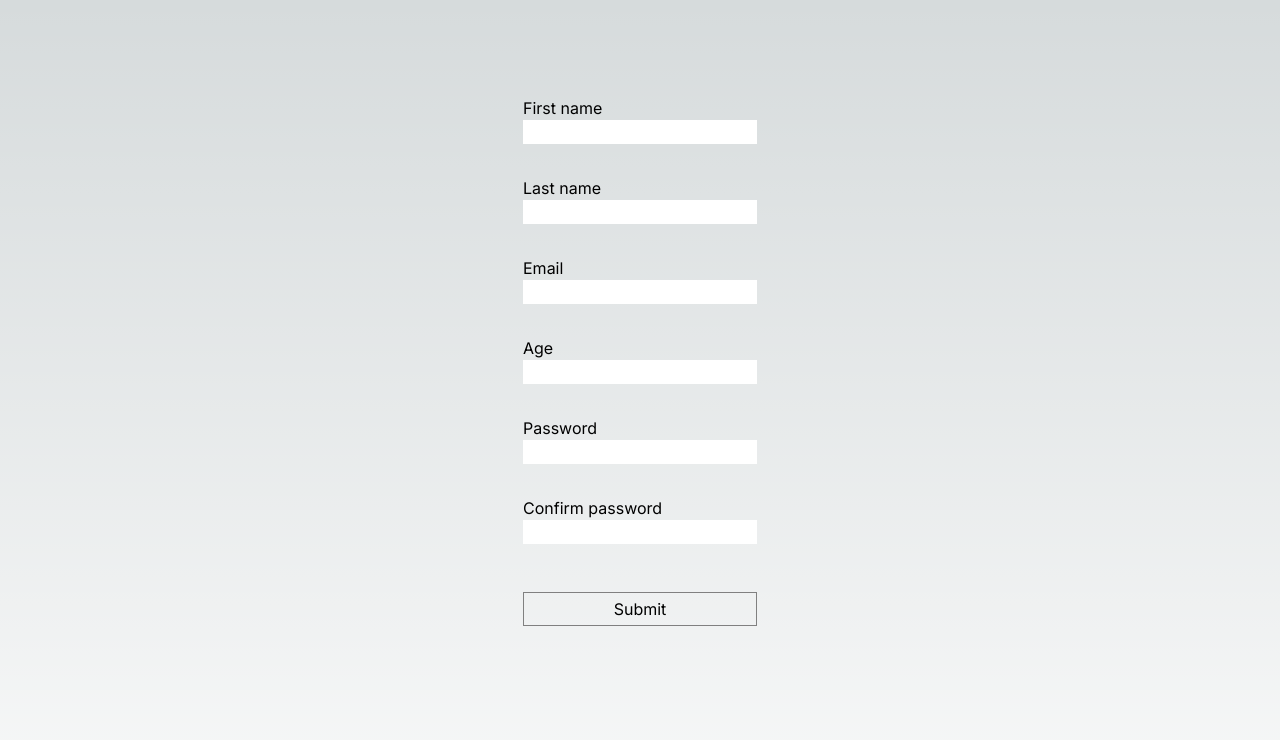
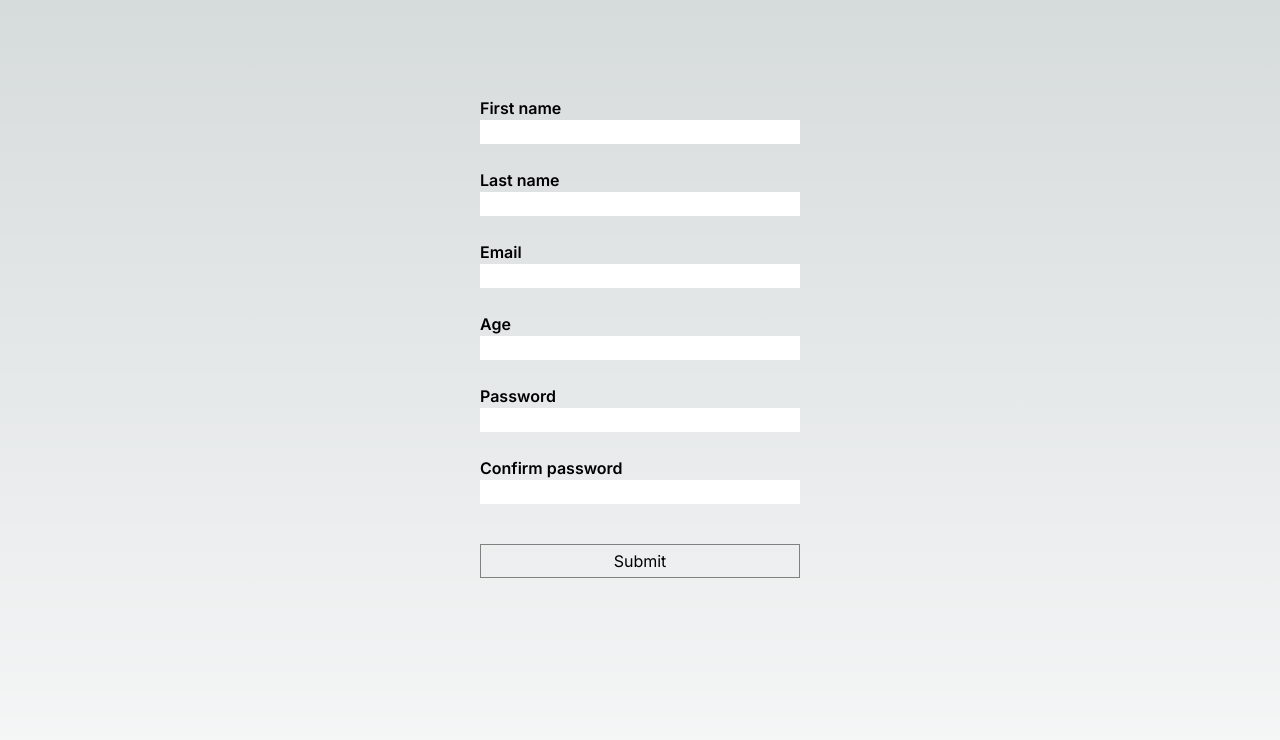
Before and after one commit to pivee/react-zod-forms, a Next.js app: page / in a window 1280 px wide. Shown: the top 740 px of the page. Built offline with nearby package versions, Linux system fonts and the light colour scheme.

Commit message:
Update styles

```diff
--- a/src/app/globals.css
+++ b/src/app/globals.css
@@ -22,6 +22,7 @@ form {
   display: flex;
   flex-direction: column;
   height: 100vh;
+  width: 320px;
 }
 
 .App {
@@ -29,12 +30,17 @@ form {
   justify-content: center;
 }
 
-form>input {
-  margin-bottom: 0.5em;
-}
-
 button {
   margin-top: 1em;
   padding: 0.25em;
   border: 1px solid grey;
 }
+
+label {
+  font-weight: 600;
+}
+
+p {
+  color: red;
+  font-size: 0.8em;
+}
```
